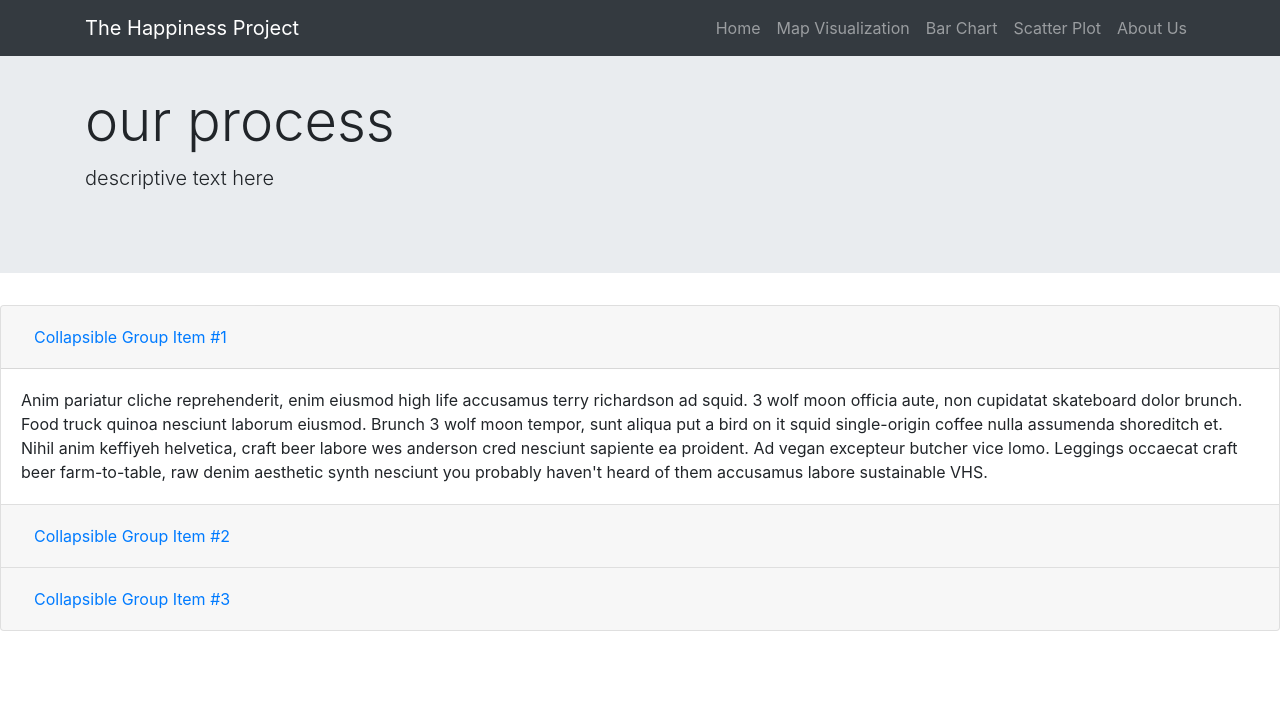
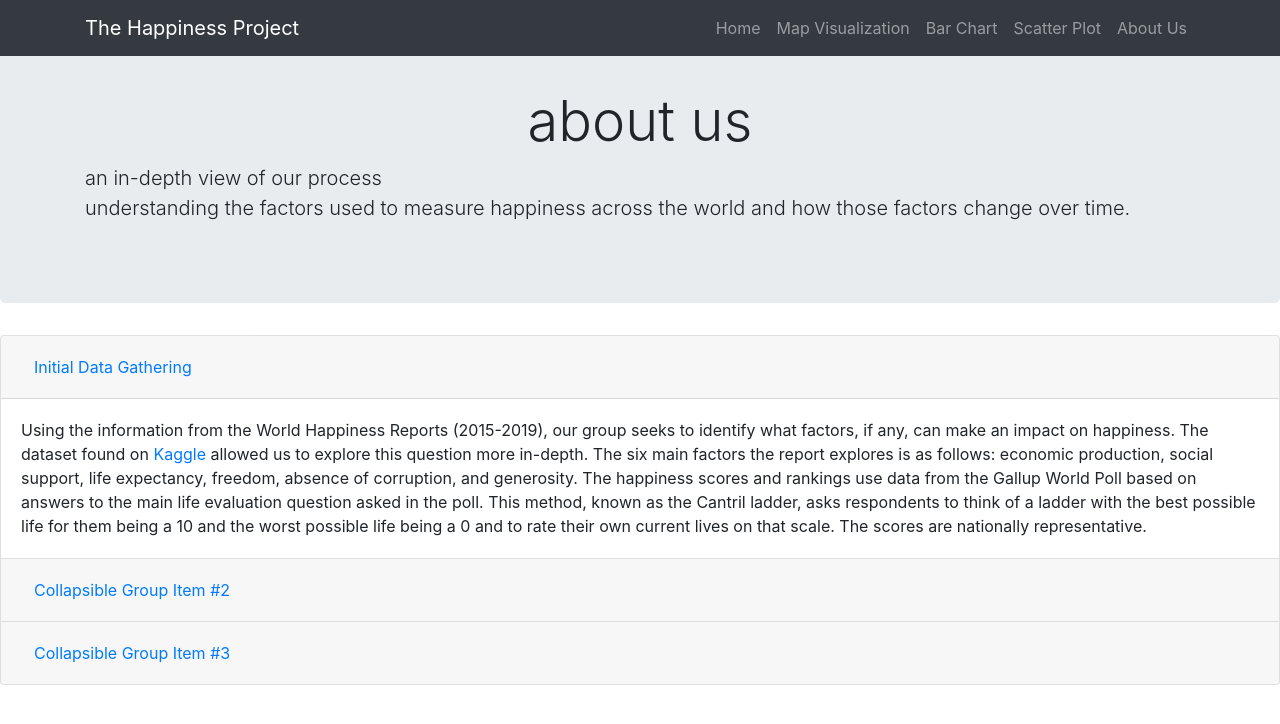
Before and after one commit to nckmourt/HappinessProject, a Flask app: template Heroku App/not_sad/templates/about.html in a window 1280 px wide. Shown: the top 724 px of the page. Run offline with Flask 2, Linux system fonts and the light colour scheme; the template is opened without the code that fills it, so the values that code supplies are empty; some libraries are stand-ins or nearby versions.

Commit message:
html changes

```diff
--- a/Heroku App/not_sad/templates/about.html
+++ b/Heroku App/not_sad/templates/about.html
@@ -4,7 +4,8 @@
 <head>
   <meta charset="UTF-8">
   <title>The Happiness Project</title>
-  <link rel="stylesheet" href="style.css">
+  <link rel="stylesheet" href="https://fonts.googleapis.com/css?family=Tangerine">
+  <link rel="stylesheet" href="css/style.css">
   <link rel="stylesheet" href="https://stackpath.bootstrapcdn.com/bootstrap/4.3.1/css/bootstrap.min.css" integrity="sha384-ggOyR0iXCbMQv3Xipma34MD+dH/1fQ784/j6cY/iJTQUOhcWr7x9JvoRxT2MZw1T" crossorigin="anonymous">
 </head>
 
@@ -41,28 +42,29 @@
         </nav>
 
     </div>
-
-    <div class="jumbotron jumbotron-fluid">
+<!-- create about section with full description of process -->
+    <div class= "about">
+        <div class="jumbotron">
             <div class="container">
-        <h1 class="display-4">our process</h1>
-        <p class="lead"> descriptive text here</p>
+            <h1 class="display-4">about us</h1>
+            <p class="lead">an in-depth view of our process <br> understanding the factors used to measure happiness across the world and how those factors change over time.</p>
             </div>
         </div>
-
 
         <div class="accordion" id="accordionExample">
             <div class="card">
               <div class="card-header" id="headingOne">
                 <h2 class="mb-0">
                   <button class="btn btn-link" type="button" data-toggle="collapse" data-target="#collapseOne" aria-expanded="true" aria-controls="collapseOne">
-                Collapsible Group Item #1
+                    Initial Data Gathering
                   </button>
                 </h2>
               </div>
 
               <div id="collapseOne" class="collapse show" aria-labelledby="headingOne" data-parent="#accordionExample">
                 <div class="card-body">
-              Anim pariatur cliche reprehenderit, enim eiusmod high life accusamus terry richardson ad squid. 3 wolf moon officia aute, non cupidatat skateboard dolor brunch. Food truck quinoa nesciunt laborum eiusmod. Brunch 3 wolf moon tempor, sunt aliqua put a bird on it squid single-origin coffee nulla assumenda shoreditch et. Nihil anim keffiyeh helvetica, craft beer labore wes anderson cred nesciunt sapiente ea proident. Ad vegan excepteur butcher vice lomo. Leggings occaecat craft beer farm-to-table, raw denim aesthetic synth nesciunt you probably haven't heard of them accusamus labore sustainable VHS.
+                    Using the information from the World Happiness Reports (2015-2019), our group seeks to identify what factors, if any, can make an impact on happiness. The dataset found on <a href="https://www.kaggle.com/unsdsn/world-happiness">Kaggle</a> allowed us to explore this question more in-depth. The six main factors the report explores is as follows: economic production, social support, life expectancy, freedom, absence of corruption, and generosity.
+                    The happiness scores and rankings use data from the Gallup World Poll based on answers to the main life evaluation question asked in the poll. This method, known as the Cantril ladder, asks respondents to think of a ladder with the best possible life for them being a 10 and the worst possible life being a 0 and to rate their own current lives on that scale. The scores are nationally representative.
                 </div>
               </div>
             </div>
@@ -96,6 +98,10 @@
             </div>
         </div>
 
+    </div>
+
+
+
 
 
     <script src="https://code.jquery.com/jquery-3.3.1.slim.min.js" integrity="sha384-q8i/X+965DzO0rT7abK41JStQIAqVgRVzpbzo5smXKp4YfRvH+8abtTE1Pi6jizo" crossorigin="anonymous"></script>
```
Also changed, not shown: Heroku App/not_sad/templates/index.html (+11 -4 lines). Lines whose indentation alone changed are shown as unchanged.
